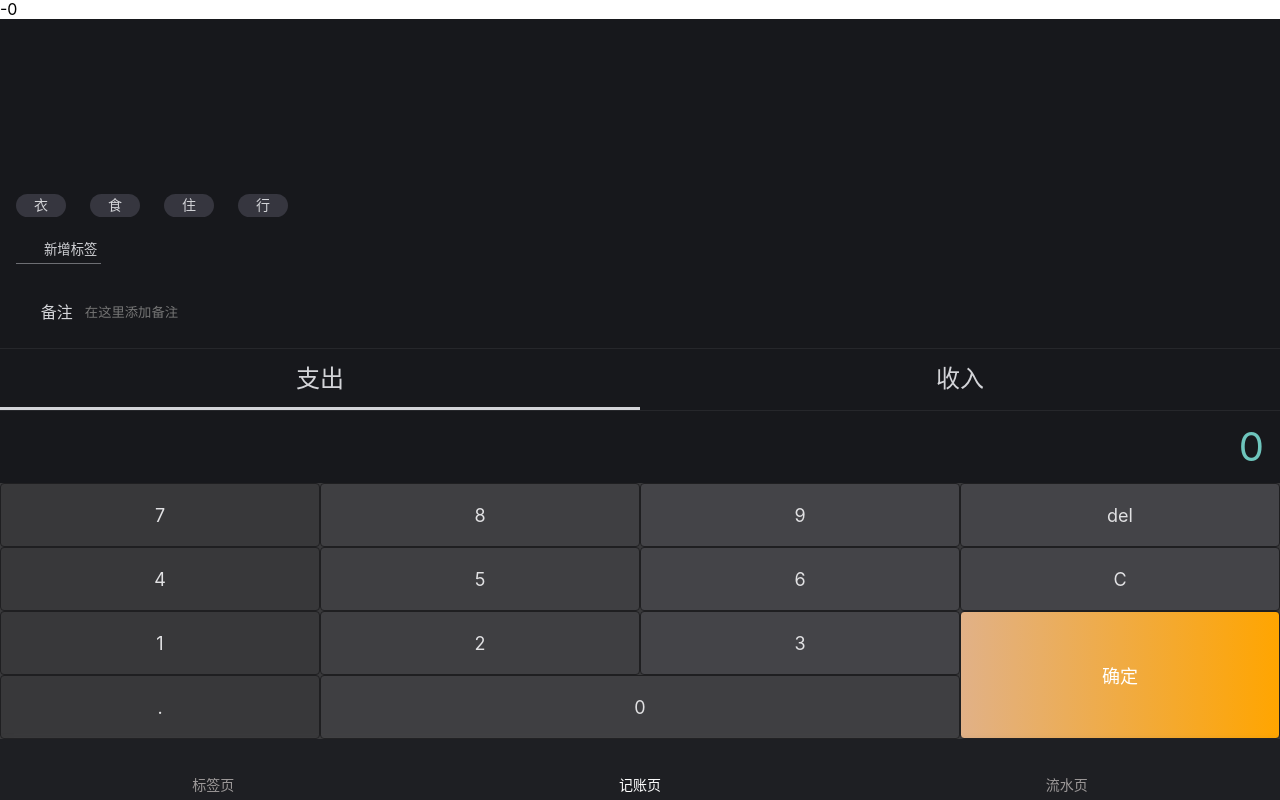
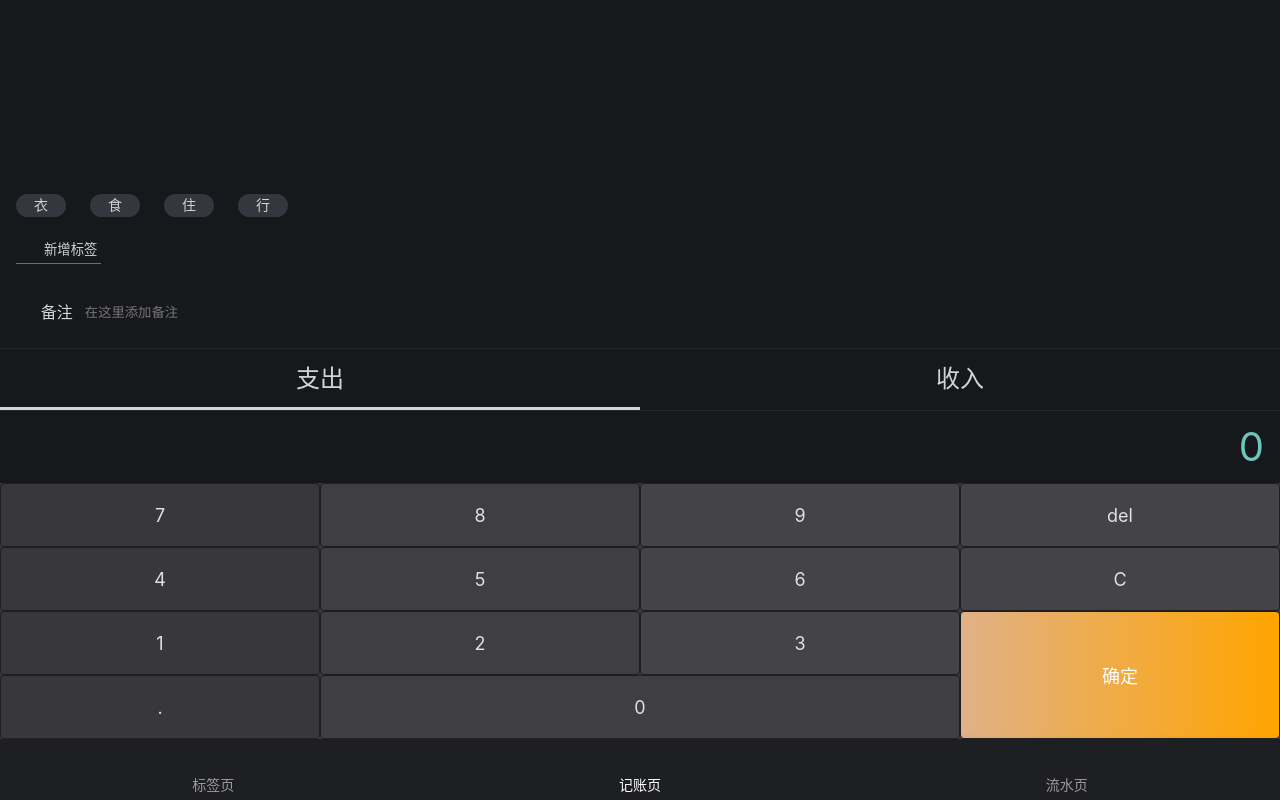
Before and after one commit to jgorijinal/morneyReact, a React app: page /#/money in a window 1280 px wide. Built offline with nearby package versions, Linux system fonts and the light colour scheme.

Commit message:
删除多余的代码

```diff
--- a/src/views/Money.tsx
+++ b/src/views/Money.tsx
@@ -11,12 +11,6 @@ display:flex;
   flex-direction: column;
   justify-content: flex-end;
 `
-// type Selected ={
-//   tags:string[],
-//   notes:string ,
-//   category:('-' | '+'),
-//   amount:string
-// }
 function Money() {
 const [selected , setSelected] = useState({
   tags :[] as string[],
@@ -32,36 +26,18 @@ const [selected , setSelected] = useState({
   }
   return (
     <MyLayout>
-      {selected.tags.join(',')}
-      {selected.notes}
-      {selected.category}
-      {selected.amount}
       <TagsSection value={selected.tags}
                    onChange={(tags)=>onChange({tags:tags})}
-                   // onChange={ (tags)=>setSelected({
-                   //        ...selected,
-                   //   tags:tags})}
       />
       <NoteSection  value={selected.notes}
                    onChange={(notes)=>onChange( {notes :notes} )}
-                    // onChange={(notes)=>setSelected({
-                    //       ...selected,
-                    //   notes:notes}
                      />
       <CategorySection  value={selected.category}
                         onChange={(category)=>onChange( {category :category} )}
-                        // onChange={(category)=>{setSelected({
-                        //   ...selected,
-                        //   category:category
-                        // }) } }
                           />
       <NumberPadSection  value={selected.amount.toString()}
                          onChange={(amount)=>onChange( {amount :amount} )}
                          onOk={()=>{}}
-                         // onChange={(amount)=>{setSelected({
-                         //   ...selected,
-                         //   amount:amount
-                         // })}}
       />
     </MyLayout>
   )
```
